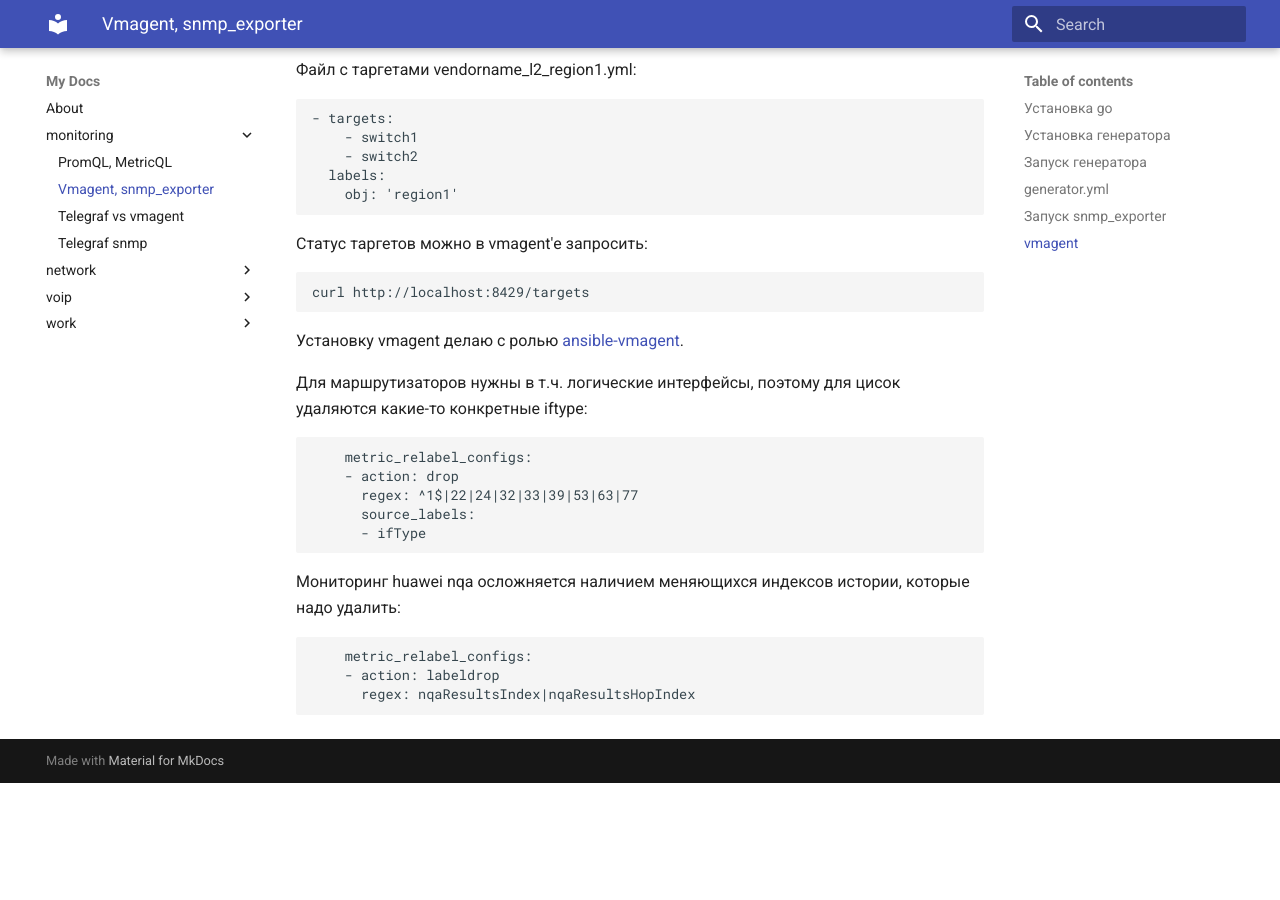
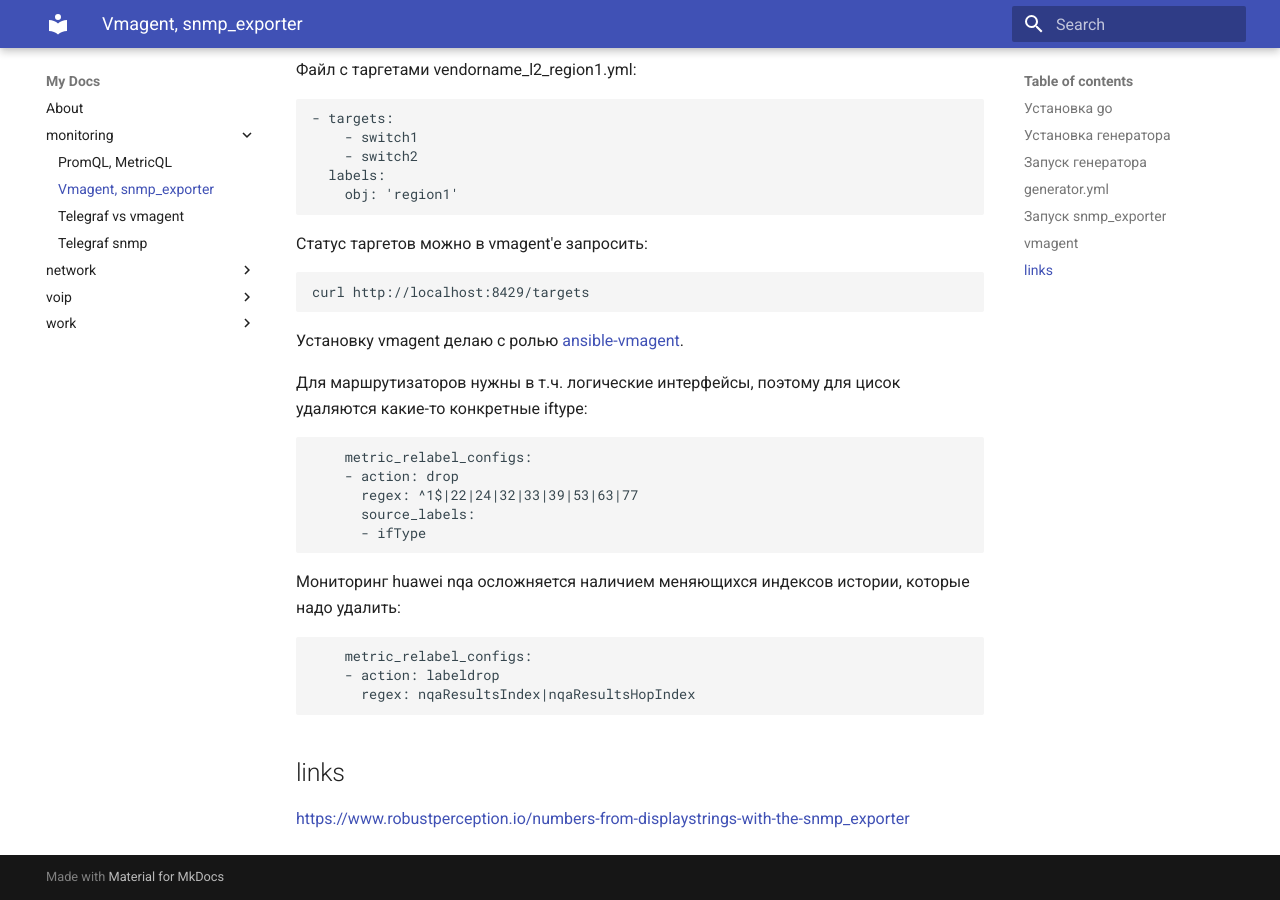
Before and after one commit to v98765/v98765.github.io, an MkDocs documentation site: the page built from docs/monitoring/snmp_exporter.md, in a window 1280 px wide and 900 px high, scrolled down 3459 px. Built offline with MkDocs 1.6.1 and Material for MkDocs 9.7.7, drawn with Linux system fonts in a browser that asks for light colours; before the commit the page ends 4242 px from its top, so only the background shows below that.

Commit message:
add links for snmp_exporter

````diff
--- a/docs/monitoring/snmp_exporter.md
+++ b/docs/monitoring/snmp_exporter.md
@@ -162,3 +162,7 @@
     - action: labeldrop
       regex: nqaResultsIndex|nqaResultsHopIndex
 ```
+
+## links
+
+[https://www.robustperception.io/numbers-from-displaystrings-with-the-snmp_exporter](https://www.robustperception.io/numbers-from-displaystrings-with-the-snmp_exporter)
````
